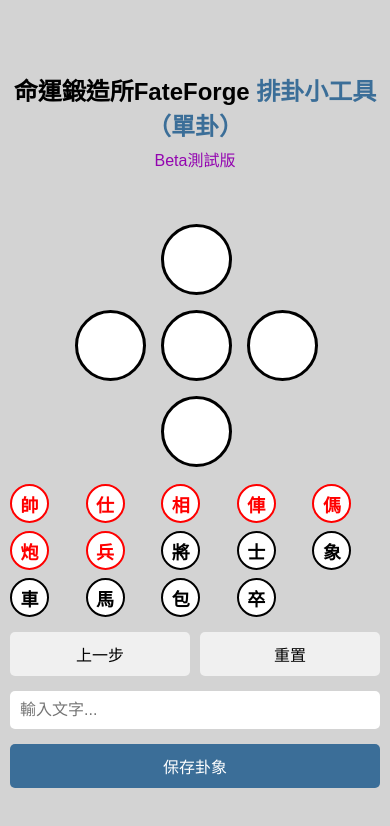
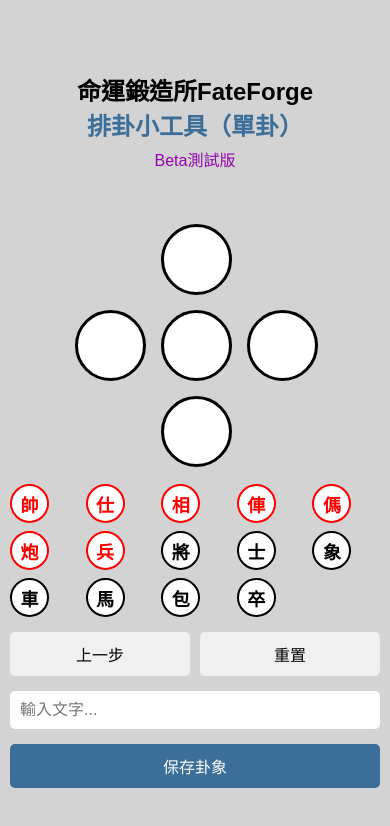
Before and after one commit to DennisPai/chinesechessdivination_singlequestion, a plain HTML site: page index.html in a window 390 px wide. Drawn offline with Linux system fonts and the light colour scheme.

Commit message:
Update styles.css

```diff
--- a/styles.css
+++ b/styles.css
@@ -160,6 +160,16 @@
 
     .header h1 {
         font-size: 24px;
+        white-space: normal; /* 允許在行動裝置上換行 */
+    }
+
+    .header h1 .title-part1,
+    .header h1 .title-part2 {
+        display: block; /* 讓兩部分標題分行顯示 */
+    }
+
+    .header h1 .title-part2::before {
+        content: ''; /* 移除行動裝置版本的破折號 */
     }
 
     .header h2 {
```
